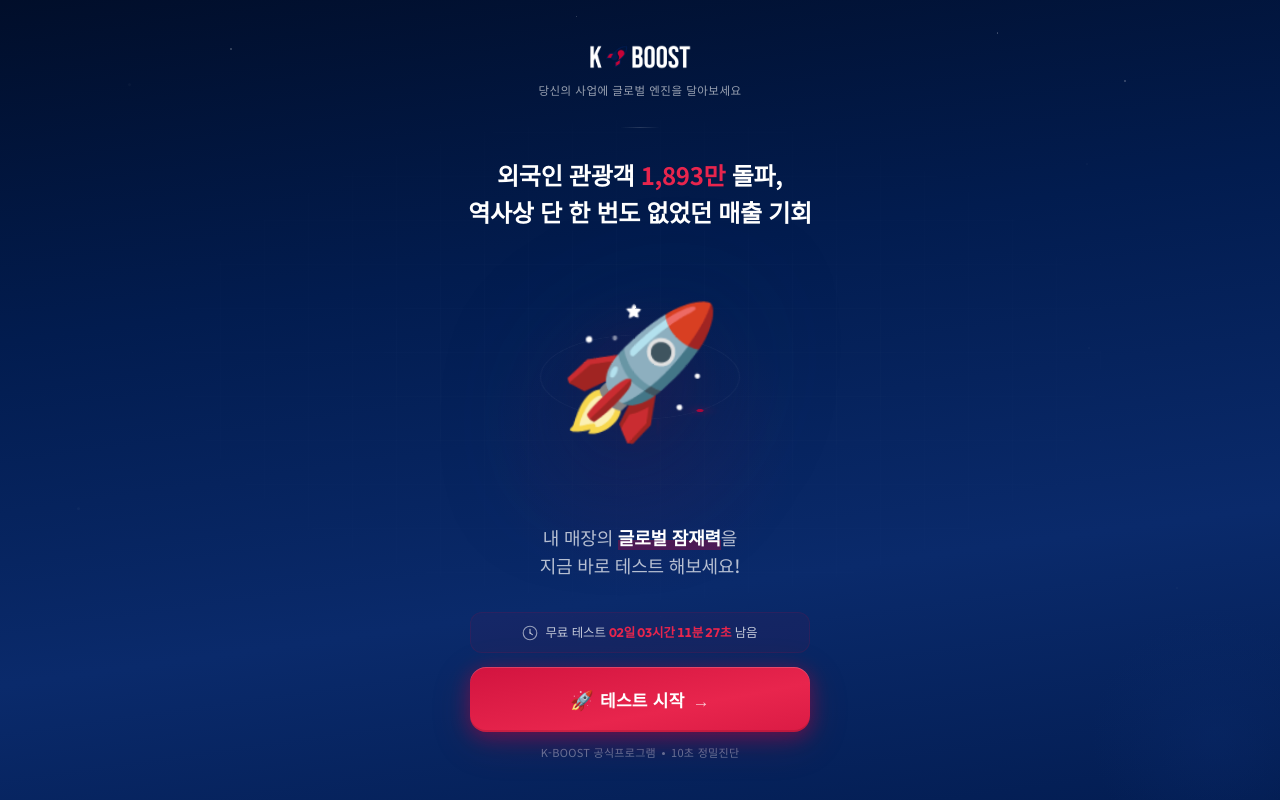
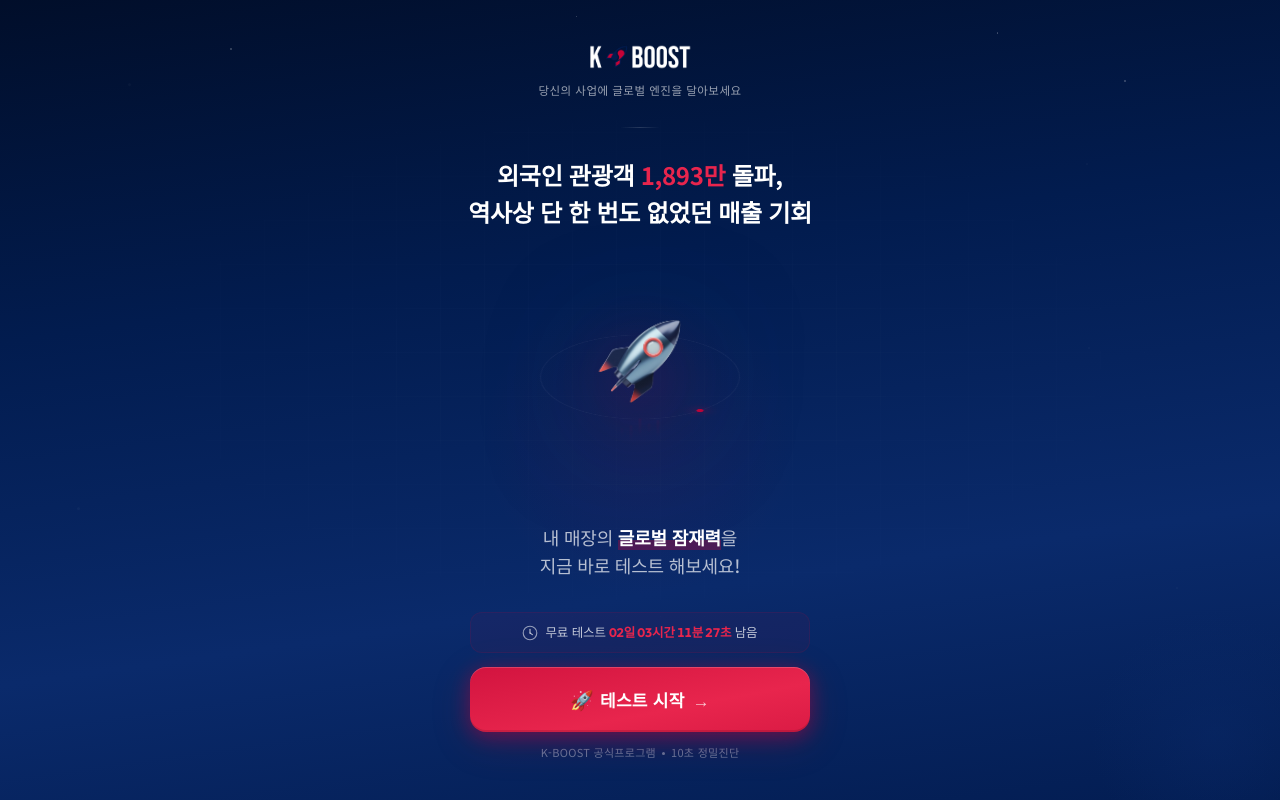
Before and after one commit to leeyongkeun/k-boost, a Next.js app: page / in a window 1280 px wide. Built offline with nearby package versions, Linux system fonts and the light colour scheme.

Commit message:
히어로 로켓 이모지를 rocket.svg로 교체
Co-Authored-By: Claude Opus 4.7 (1M context) <noreply@anthropic.com>

```diff
--- a/components/Landing.tsx
+++ b/components/Landing.tsx
@@ -84,8 +84,12 @@ export default function Landing({ onStart }: LandingProps) {
           {/* Orbit */}
           <div className="absolute top-1/2 left-1/2 w-[min(32dvh,200px)] h-[min(32dvh,200px)] border border-white/5 rounded-full animate-orbit-spin before:content-[''] before:absolute before:-top-1 before:left-1/2 before:w-[7px] before:h-[7px] before:bg-[#C50337] before:rounded-full before:shadow-[0_0_14px_#C50337]" />
           {/* Rocket */}
-          <div className="text-[min(20dvh,130px)] leading-none animate-rocket-float relative z-[2] drop-shadow-[0_0_50px_rgba(197,3,55,0.35)] drop-shadow-[0_25px_60px_rgba(2,28,79,0.7)]">
-            🚀
+          <div className="leading-none animate-rocket-float relative z-[2] drop-shadow-[0_0_50px_rgba(197,3,55,0.35)] drop-shadow-[0_25px_60px_rgba(2,28,79,0.7)]">
+            <img
+              src="/rocket.svg"
+              alt="rocket"
+              className="w-[min(20dvh,130px)] h-auto"
+            />
           </div>
           {/* Trail */}
           <div className="absolute bottom-[8%] left-1/2 -translate-x-1/2 flex gap-1.5">
```
Also changed, not shown: public/rocket.svg (added).
